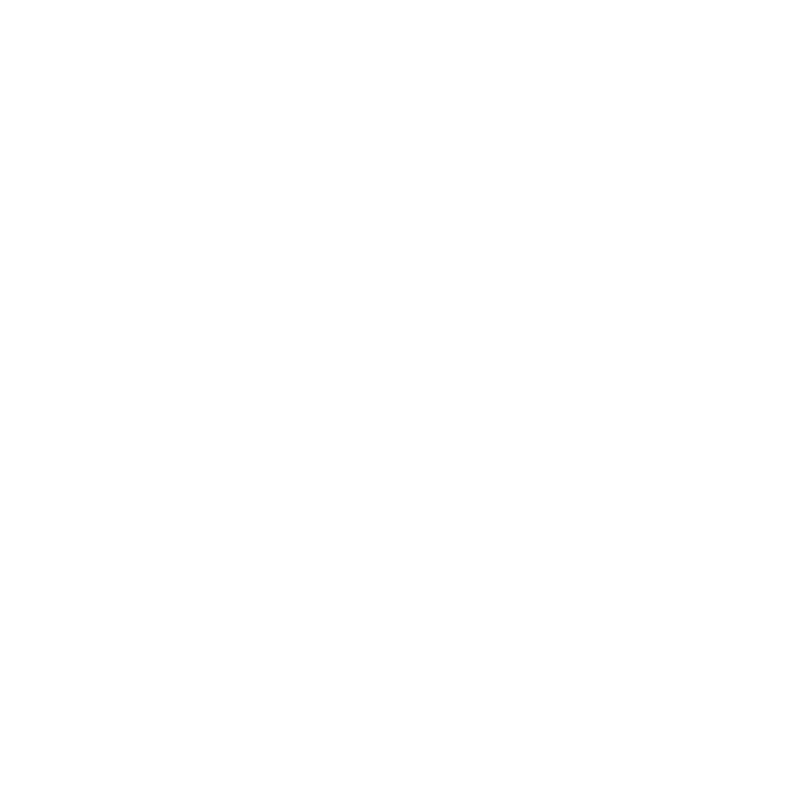
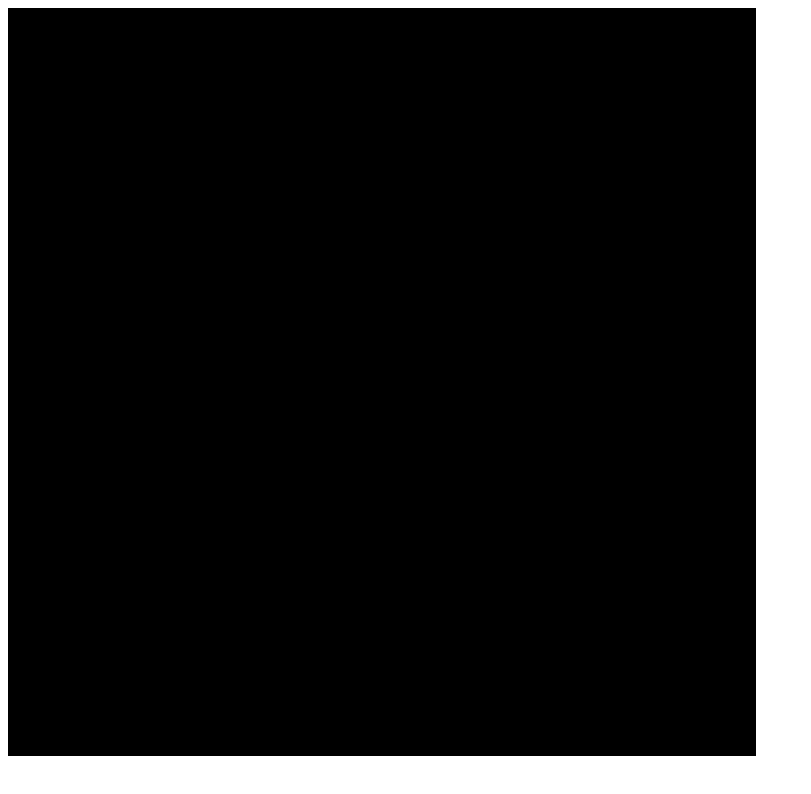
Before and after one commit to Lina-hisham/Mondrian-Project, a plain HTML site: page 10.3 Mondrian Project/index.html in a window 1280 px wide. Shown: the whole page, without its empty margins (0-811 px from the left). Drawn offline with Linux system fonts and the light colour scheme.

Commit message:
(feat) index.html: Define .main dimensions,rows and columns.

```diff
--- a/10.3 Mondrian Project/index.html
+++ b/10.3 Mondrian Project/index.html
@@ -6,6 +6,18 @@
   <meta name="viewport" content="width=device-width, initial-scale=1.0">
   <title>Mondrian Project</title>
   <style>
+    .main {
+      display: grid;
+      height: 748px;
+      width: 748px;
+      gap: 9px;
+      grid-template-columns: 320px 198px 153px 50px ;
+      grid-template-rows: 414px 130px 155px 20px ;
+      background-color:#000;
+    }
+    .red{
+
+    }
     /*
     Write your CSS here
     Gap Colour: #000
```
